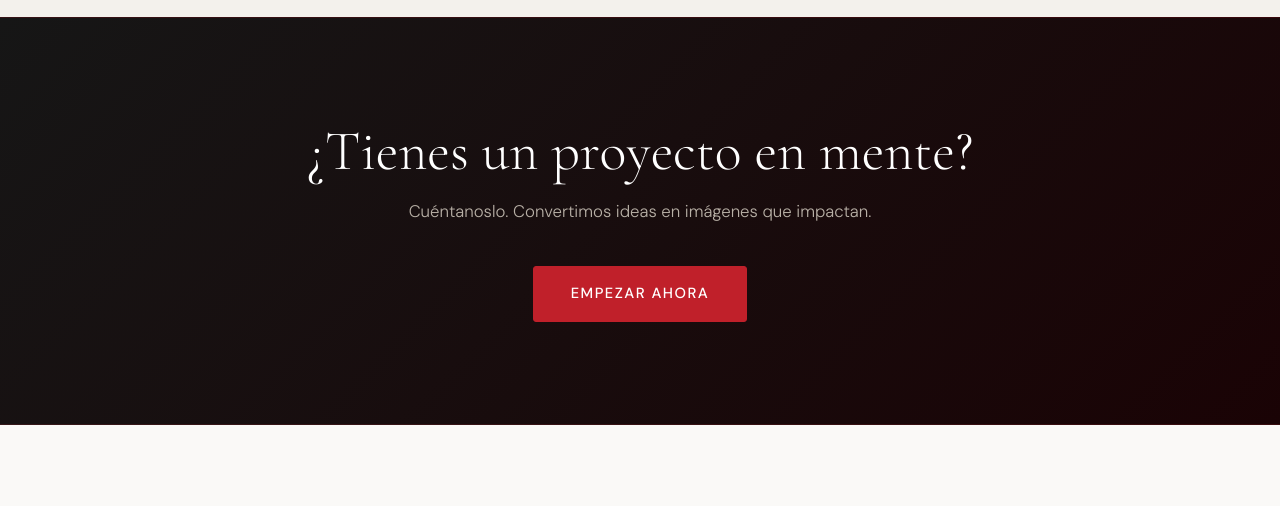
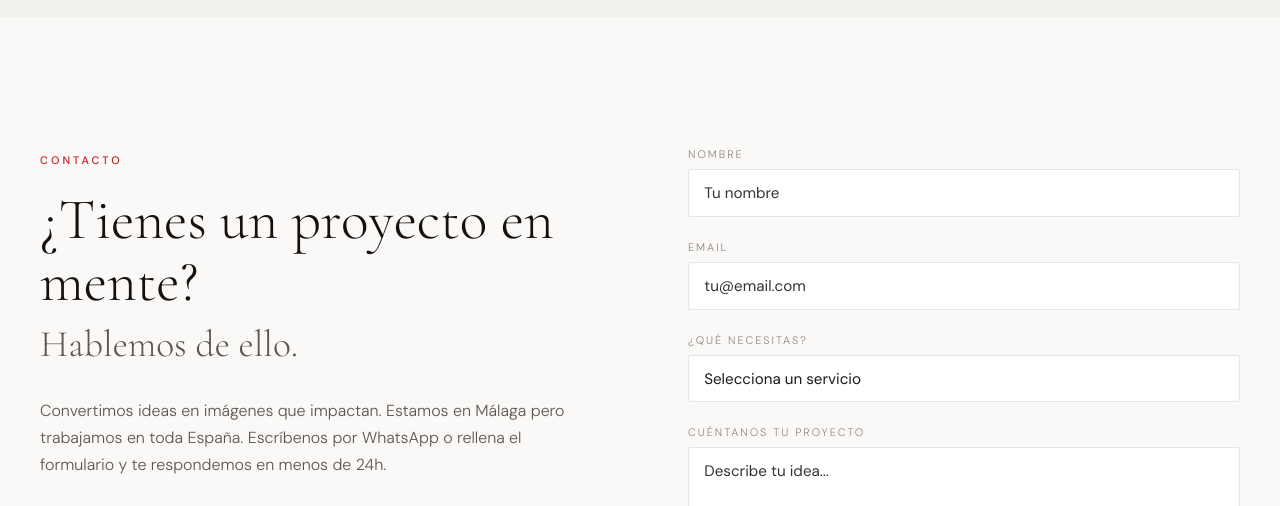
Before and after one commit to JaviBot00/umdfilms, a website: page index.html in a window 1280 px wide. Shown: the part 5210-5716 px from the top of the page. Drawn offline with nearby package versions, Linux system fonts and the light colour scheme.

Commit message:
[optimization-improvement] refactor(home): remove CTA band and integrate messaging into contact

```diff
--- a/css/home.css
+++ b/css/home.css
@@ -293,29 +293,15 @@ html[data-theme="light"] .trust__inner img:hover {
 }
 
 /* =====================================================
-   CTA BAND
-   ===================================================== */
-.cta-band {
-  background: linear-gradient(135deg, var(--dark-mid), #1a0305);
-  border-block: 1px solid rgba(192,32,42,0.18);
-  padding: clamp(60px, 8vw, 110px) 0;
-  text-align: center;
-}
-.cta-band__title {
-  font-size: clamp(2rem, 4.5vw, 3.5rem);
-  color: var(--white);
-  margin-bottom: 1rem;
-}
-.cta-band__sub {
-  color: var(--cream-mid);
-  margin-bottom: 2.5rem;
-  font-size: 1.05rem;
-}
-
-/* =====================================================
    CONTACT
    ===================================================== */
 .contact { background: var(--black); }
+.contact__info .section-title span {
+  display: block;
+  font-size: 0.65em;
+  color: var(--cream-mid);
+  margin-top: 0.3em;
+}
 .contact__grid {
   display: grid;
   grid-template-columns: 1fr 1fr;
--- a/css/style.css
+++ b/css/style.css
@@ -58,12 +58,11 @@ html[data-theme="light"] {
   --line:       rgba(0, 0, 0, 0.1);
 }
 
-/* Hero, CTA band y Nav: siempre oscuros, da igual el tema activo.
-   NOTA: aunque .hero y .cta-band viven visualmente en home.css,
+/* Hero, Nav: siempre oscuros, da igual el tema activo.
+   NOTA: aunque .hero viven visualmente en home.css,
    este pin de variables se queda aquí porque es arquitectura de
    theming compartida (nav/profile-hero/film-hero también la usan). */
 .hero,
-.cta-band,
 .nav,
 .profile-hero,
 .film-hero {
--- a/data/home.json
+++ b/data/home.json
@@ -48,17 +48,11 @@
     "title": "Nuestro equipo"
   },
 
-  "cta_band": {
-    "title": "¿Tienes un proyecto en mente?",
-    "subtitle": "Cuéntanoslo. Convertimos ideas en imágenes que impactan.",
-    "cta": { "label": "Empezar ahora", "href": "#contacto" }
-  },
-
   "contact": {
     "eyebrow": "Contacto",
-    "title_pre": "Hablemos de",
-    "title_highlight": "tu proyecto",
-    "body": "Estamos en Málaga pero trabajamos en toda España. Escríbenos por WhatsApp o rellena el formulario y te respondemos en menos de 24h.",
+    "title_pre": "¿Tienes un proyecto en mente?",
+    "title_line2": "Hablemos de ello.",
+    "body": "Convertimos ideas en imágenes que impactan. Estamos en Málaga pero trabajamos en toda España. Escríbenos por WhatsApp o rellena el formulario y te respondemos en menos de 24h.",
     "wa_label": "WhatsApp directo",
     "form": {
       "name_label": "Nombre",
--- a/index.html
+++ b/index.html
@@ -196,18 +196,6 @@
     </div>
   </section>
 
-  <!-- ======= CTA BAND =======
-       Central conversion strip
-       Links to contact section
-  ======= -->
-  <section class="cta-band" aria-label="Llamada a la acción">
-    <div class="container">
-      <h2 class="cta-band__title reveal" id="ctaBandTitle"></h2>
-      <p class="cta-band__sub reveal d1" id="ctaBandSub"></p>
-      <a href="#" class="btn btn-primary btn-lg reveal d2" id="ctaBandBtn"></a>
-    </div>
-  </section>
-
   <!-- ======= CONTACT =======
        Grid: info left + form right
        The form does NOT send email (would require backend).
--- a/js/main.js
+++ b/js/main.js
@@ -77,18 +77,9 @@ document.addEventListener('DOMContentLoaded', async () => {
     </div>
   `);
 
-  /* CTA band */
-  setText('ctaBandTitle', home.cta_band.title);
-  setText('ctaBandSub', home.cta_band.subtitle);
-  const ctaBandBtn = document.getElementById('ctaBandBtn');
-  if (ctaBandBtn) {
-    ctaBandBtn.textContent = home.cta_band.cta.label;
-    ctaBandBtn.href = home.cta_band.cta.href;
-  }
-
   /* Contact */
   setText('contactEyebrow', home.contact.eyebrow);
-  setHTML('contactTitle', `${home.contact.title_pre}<br /><em>${home.contact.title_highlight}</em>`);
+  setHTML('contactTitle', `${home.contact.title_pre}<br /><span>${home.contact.title_line2}</span>`);
   setText('contactBody', home.contact.body);
 
   /* Enlaces de contacto -> WhatsApp + redes, dato de config, no de home.json */
```
